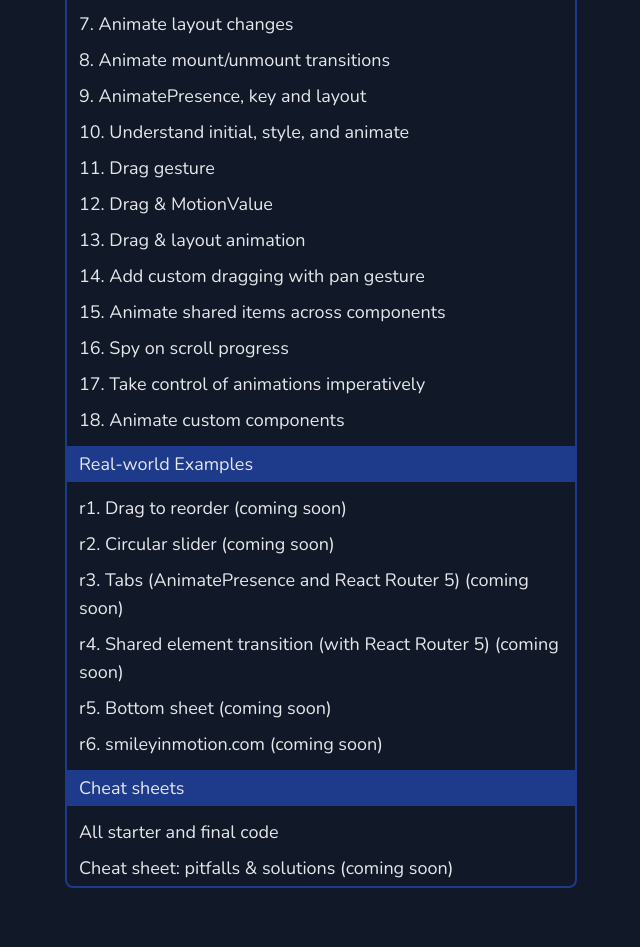
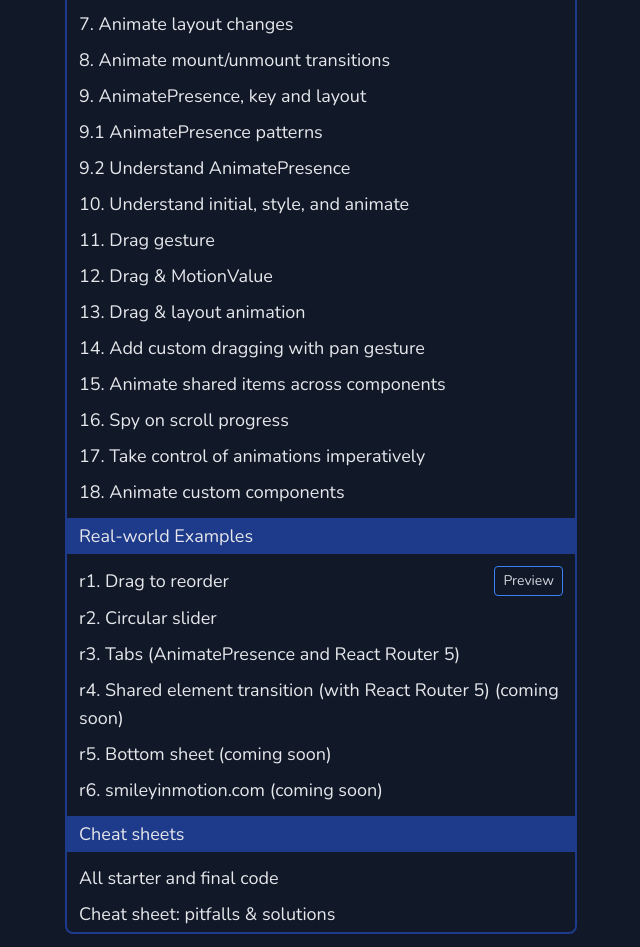
Before and after one commit to lintonye/smileys-in-motion, a Next.js app in the folder smileysinmotion.com/: page / in a window 1280 px wide. Shown: the part 5385-6332 px from the top of the page, without its empty margins (319-959 px from the left). Built offline with nearby package versions, Linux system fonts and the light colour scheme; no server answers.

Commit message:
Update coming soon

```diff
--- a/smileysinmotion.com/components/Home.js
+++ b/smileysinmotion.com/components/Home.js
@@ -1046,6 +1046,8 @@ const content = {
     "7. Animate layout changes",
     "8. Animate mount/unmount transitions",
     "9. AnimatePresence, key and layout",
+    "9.1 AnimatePresence patterns",
+    "9.2 Understand AnimatePresence",
     "10. Understand initial, style, and animate",
     "11. Drag gesture",
     "12. Drag & MotionValue",
@@ -1057,16 +1059,20 @@ const content = {
     "18. Animate custom components",
   ],
   "Real-world Examples": [
-    "r1. Drag to reorder (coming soon)",
-    "r2. Circular slider (coming soon)",
-    "r3. Tabs (AnimatePresence and React Router 5) (coming soon)",
+    {
+      title: "r1. Drag to reorder",
+      preview:
+        "https://school.learnreact.design/courses/1217265/lectures/27567426",
+    },
+    "r2. Circular slider",
+    "r3. Tabs (AnimatePresence and React Router 5)",
     "r4. Shared element transition (with React Router 5) (coming soon)",
     "r5. Bottom sheet (coming soon)",
     "r6. smileyinmotion.com (coming soon)",
   ],
   "Cheat sheets": [
     "All starter and final code",
-    "Cheat sheet: pitfalls & solutions (coming soon)",
+    "Cheat sheet: pitfalls & solutions",
   ],
 };
 
```
